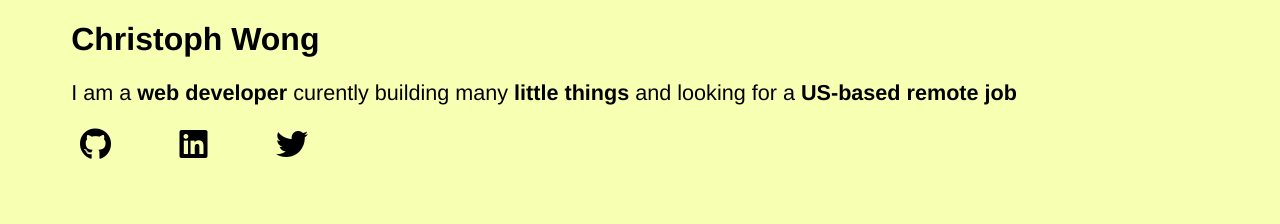
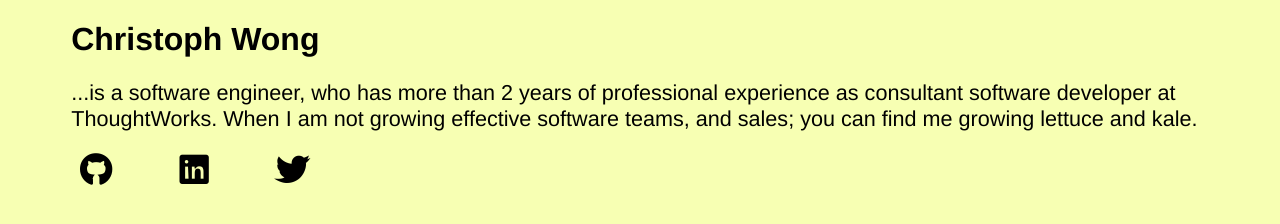
Before and after one commit to christophwong/christophwong.github.io, a plain HTML site: page index.html in a window 1280 px wide. Drawn offline with Linux system fonts and the light colour scheme.

Commit message:
add some nonsensical fun

```diff
--- a/assets/css/main.css
+++ b/assets/css/main.css
@@ -24,7 +24,12 @@ ul li {
 
 }
 
-.introduction a{
+.idea-list {
+	display: flex;
+	flex-direction: column;
+}
+
+a {
 	color: inherit;
 	text-decoration: none;
 	font-weight: 800;
--- a/index.html
+++ b/index.html
@@ -10,8 +10,9 @@
 <body>
 	<div id="main-content">
 		<h1>Christoph Wong</h1>
-		<p class="introduction">I am a <a href="https://www.github.com/christophwong">web developer</a> curently building many <a href="https://www.github.com/christophwong/t3-ruby">little things</a> and looking for a <a href="https://www.linkedin.com/in/christoph-wong-76203788">US-based remote job</a></p>
-
+		<p class="introduction biography">
+			...is a software engineer, who has more than 2 years of professional experience as consultant software developer at ThoughtWorks. When I am not growing effective software teams, and sales; you can find me growing lettuce and kale.
+		</p>
 	</div>
 
 	<footer>
```
